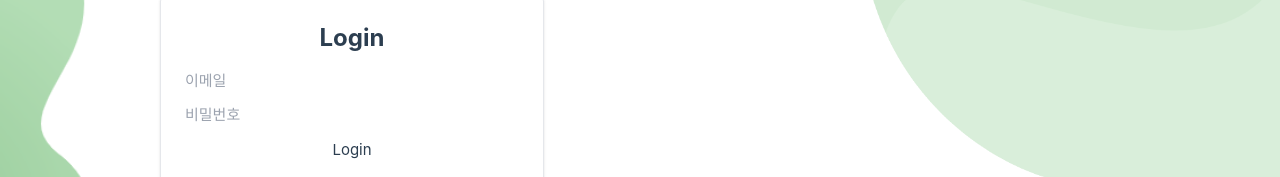
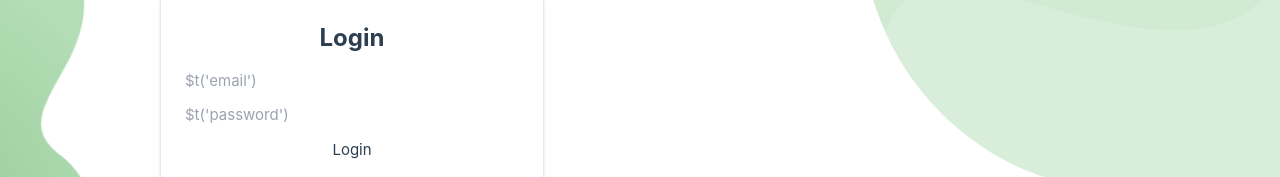
Before and after one commit to jihyoung-lee/-Plant_Disease_Detection_Web_v2, a Vue app in the folder vue/: page /login in a window 1280 px wide. Shown: the part 180-357 px from the top of the page. Built offline with nearby package versions, Linux system fonts and the light colour scheme.

Commit message:
feat(i18n): localize placeholder for multilingual support

```diff
--- a/vue/src/components/auth/Login.vue
+++ b/vue/src/components/auth/Login.vue
@@ -6,14 +6,14 @@
       <input
           v-model="email"
           type="email"
-          placeholder="이메일"
+          placeholder="$t('email')"
           class="input input-bordered w-full mb-3"
           required
       />
       <input
           v-model="password"
           type="password"
-          placeholder="비밀번호"
+          placeholder="$t('password')"
           class="input input-bordered w-full mb-3"
           required
       />
--- a/vue/src/components/auth/Register.vue
+++ b/vue/src/components/auth/Register.vue
@@ -5,14 +5,14 @@
     <form @submit.prevent="handleSubmit">
       <!-- 1단계: 기본정보 입력 -->
       <div v-if="step === 1">
-        <input v-model="form.name" class="input input-bordered w-full mb-2" placeholder="이름" required />
+        <input v-model="form.name" class="input input-bordered w-full mb-2" placeholder="$t('name')" required />
 
         <div class="flex items-center gap-2 mb-2">
           <div class="relative w-full">
             <input v-model="form.email"
                    type="email"
                    class="input input-bordered w-full pr-10"
-                   placeholder="이메일"
+                   placeholder="$t('email')"
                    required
                    @blur="validateEmail"
             />
@@ -67,8 +67,8 @@
 
       <!-- 3단계: 비밀번호 입력 -->
       <div v-if="step === 3">
-        <input v-model="form.password" type="password" class="input input-bordered w-full mb-2" placeholder="비밀번호" required minlength="8" />
-        <input v-model="form.password_confirmation" type="password" class="input input-bordered w-full mb-4" placeholder="비밀번호 확인" required minlength="8" />
+        <input v-model="form.password" type="password" class="input input-bordered w-full mb-2" placeholder="$t('password')" required minlength="8" />
+        <input v-model="form.password_confirmation" type="password" class="input input-bordered w-full mb-4" placeholder="$t('password_confirmation')" required minlength="8" />
         <button type="submit" class="btn btn-primary w-full" :disabled="loading">
           {{ $t("confirm") }}
         </button>
--- a/vue/src/locales/en.json
+++ b/vue/src/locales/en.json
@@ -43,6 +43,10 @@
   "signup": "Sign up",
 
   "verification": "Send Verification",
+  "name": "name",
+  "email": "email",
+  "password": "password",
+  "password_confirmation": "password confirm",
   "verifing": "verifing..",
   "confirm": "Confirm",
   "register_email_p1": "Please enter the 6-digit verification code sent to your email",
--- a/vue/src/locales/ko.json
+++ b/vue/src/locales/ko.json
@@ -44,6 +44,10 @@
 
   "register": "회원가입",
   "verification": "인증",
+  "name": "이름",
+  "email": "이메일",
+  "password": "비밀번호",
+  "password_confirmation": "비밀번호 확인",
   "verifing": "확인 중..",
   "confirm": "확인",
   "register_email_p1": "이메일로 전송된 인증번호 6자리를 입력해주세요",
```
